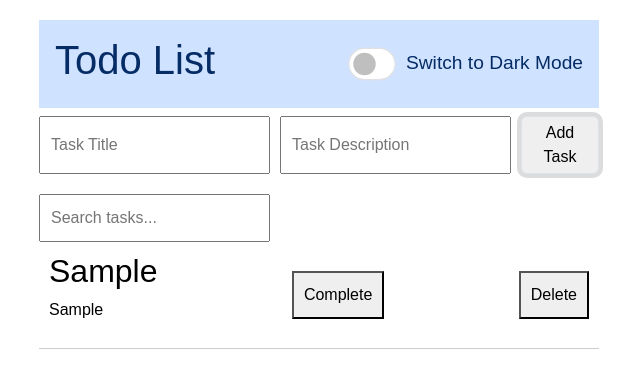
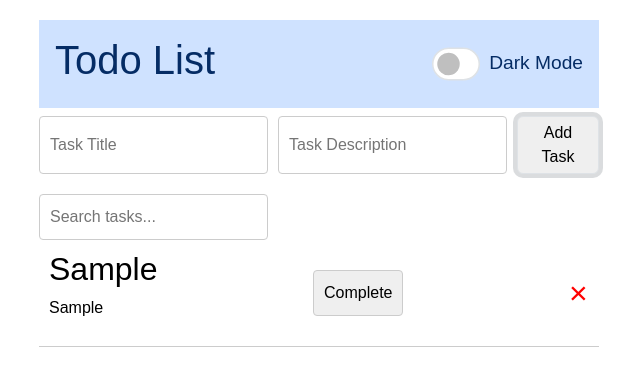
Before and after one commit to swasty-jay/TodoList, a React (Create React App) app: page / in a window 1280 px wide. Both pictures are taken after typing "Sample", "Sample" into the empty fields and a click on the button "Add Task". Shown: the top 388 px of the page, without its empty margins (321-961 px from the left). Built offline with nearby package versions, Linux system fonts and the light colour scheme.

Commit message:
project partiay completed

```diff
--- a/public/index.html
+++ b/public/index.html
@@ -10,34 +10,11 @@
       content="Web site created using create-react-app"
     />
     <link rel="apple-touch-icon" href="%PUBLIC_URL%/logo192.png" />
-    <!--
-      manifest.json provides metadata used when your web app is installed on a
-      user's mobile device or desktop. See https://developers.google.com/web/fundamentals/web-app-manifest/
-    -->
-    <link rel="manifest" href="%PUBLIC_URL%/manifest.json" />
-    <!--
-      Notice the use of %PUBLIC_URL% in the tags above.
-      It will be replaced with the URL of the `public` folder during the build.
-      Only files inside the `public` folder can be referenced from the HTML.
 
-      Unlike "/favicon.ico" or "favicon.ico", "%PUBLIC_URL%/favicon.ico" will
-      work correctly both with client-side routing and a non-root public URL.
-      Learn how to configure a non-root public URL by running `npm run build`.
-    -->
-    <title>React App</title>
+    <title>TodoList</title>
   </head>
   <body>
     <noscript>You need to enable JavaScript to run this app.</noscript>
     <div id="root"></div>
-    <!--
-      This HTML file is a template.
-      If you open it directly in the browser, you will see an empty page.
-
-      You can add webfonts, meta tags, or analytics to this file.
-      The build step will place the bundled scripts into the <body> tag.
-
-      To begin the development, run `npm start` or `yarn start`.
-      To create a production bundle, use `npm run build` or `yarn build`.
-    -->
   </body>
 </html>
--- a/src/App.css
+++ b/src/App.css
@@ -15,13 +15,13 @@ header {
 
 .form-check-input {
   transform: scale(1.5); /* Adjust this value to make the switch larger */
-  width: 7em; /* Increase the width */
+  width: 7em;
   height: 1em;
 }
 
 .form-check-label {
-  font-size: 1.2rem; /* Increase font size of the label if needed */
-  margin-left: 0.5em; /* Space between the switch and label */
+  font-size: 1.2rem;
+  margin-left: 0.5em;
 }
 .task-input {
   display: flex;
@@ -33,6 +33,9 @@ input,
 button {
   padding: 10px;
   font-size: 16px;
+  border-radius: 4px;
+  border: 1px solid #ccc;
+  outline: none;
 }
 
 .task-list {
@@ -46,6 +49,19 @@ button {
   align-items: center;
   padding: 10px;
   border-bottom: 1px solid #ccc;
+}
+
+.delete {
+  width: 30px;
+  background: transparent;
+  border: none;
+  color: red;
+  font-size: 2rem;
+  cursor: pointer;
+}
+
+.delete:hover {
+  color: darkred;
 }
 
 .completed h2,
--- a/src/App.js
+++ b/src/App.js
@@ -6,7 +6,7 @@ function App() {
   const [title, setTitle] = useState("");
   const [description, setDescription] = useState("");
   const [darkMode, setDarkMode] = useState(false);
-  const [filter, setFilter] = useState(""); // For task filtering
+  const [filter, setFilter] = useState("");
 
   // Add a new task
   const addTask = () => {
@@ -54,7 +54,7 @@ function App() {
             onChange={toggleDarkMode}
           />
           <label className="form-check-label" htmlFor="flexSwitchCheckDefault">
-            {darkMode ? "Switch to Light Mode" : "Switch to Dark Mode"}
+            {darkMode ? "Light Mode" : "Dark Mode"}
           </label>
         </div>
       </header>
@@ -97,7 +97,9 @@ function App() {
             <button onClick={() => toggleCompletion(task.id)}>
               {task.completed ? "Undo" : "Complete"}
             </button>
-            <button onClick={() => deleteTask(task.id)}>Delete</button>
+            <button className="delete" onClick={() => deleteTask(task.id)}>
+              &times;
+            </button>
           </li>
         ))}
       </ul>
```
